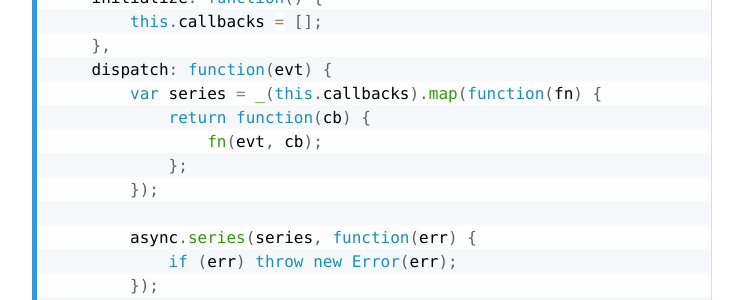
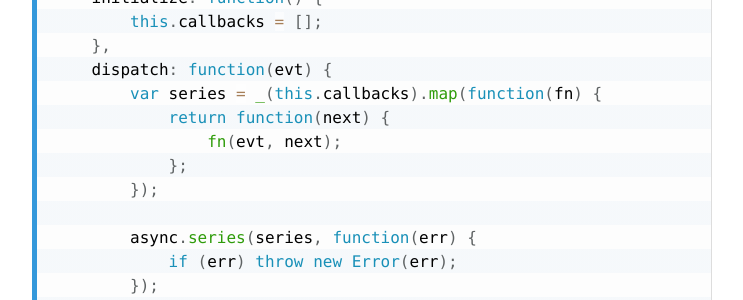
Before and after one commit to kkemple/kkemple.github.io, a Jekyll site: the page built from _posts/2015-01-09-flux-architecture-in-a-backbone-and-marionette-app.md, in a window 1280 px wide and 1400 px high, scrolled down 2403 px. Shown: the part 152-452 px from the top of the window, without its empty margins (268-1011 px from the left). Built offline with Jekyll 4.4.1, drawn with Linux system fonts in a browser that asks for light colours; comment, search, counter and statistics services are not loaded.

Commit message:
changed name of callback for dispatcher register method to next from cb

```diff
--- a/_posts/2015-01-09-flux-architecture-in-a-backbone-and-marionette-app.md
+++ b/_posts/2015-01-09-flux-architecture-in-a-backbone-and-marionette-app.md
@@ -51,8 +51,8 @@ Dispatcher = Marionette.Object.extend({
     },
     dispatch: function(evt) {
         var series = _(this.callbacks).map(function(fn) {
-            return function(cb) {
-                fn(evt, cb);
+            return function(next) {
+                fn(evt, next);
             };
         });
 
@@ -94,7 +94,7 @@ Todos = Backbone.Collection.extend({
     initialize: function() {
         dispatcher.register(this._processEvent.bind(this));
     },
-    _processEvent: function(evt, cb) {
+    _processEvent: function(evt, next) {
         switch (evt.type) {
             case 'TODO_CREATE':
                 this.create(evt.data);
@@ -113,7 +113,7 @@ Todos = Backbone.Collection.extend({
         }
 
         // for async series to continue
-        cb();
+        next();
     }
 });
 
```
